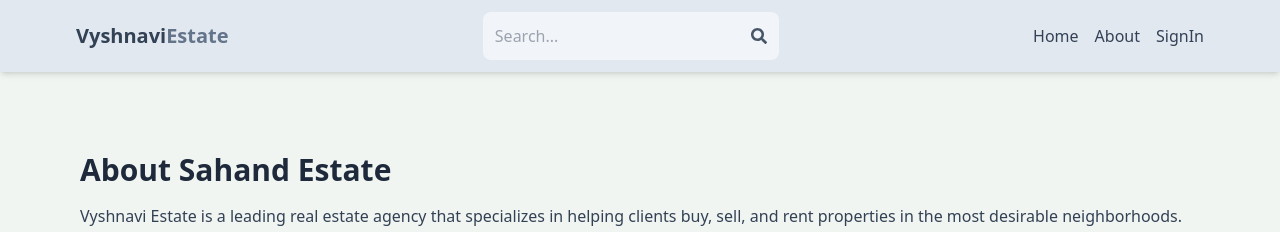
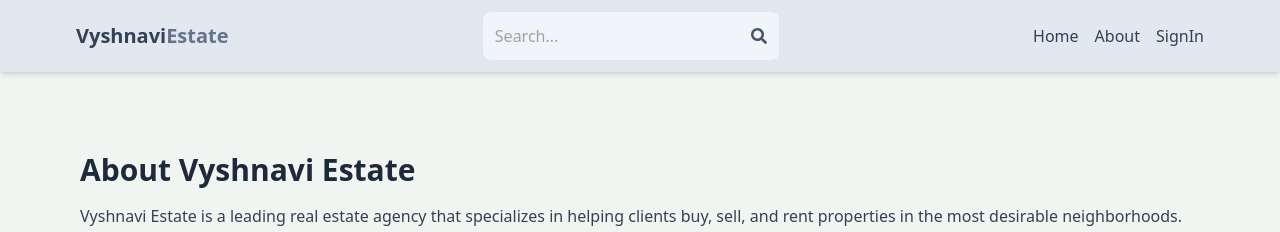
Before and after one commit to VyshnaviBasude/mern-estate-project, a React (Vite) app in the folder client/: page /about in a window 1280 px wide. Shown: the top 232 px of the page. Built offline with nearby package versions, Linux system fonts and the light colour scheme; no server answers.

Commit message:
Typo correction

```diff
--- a/client/src/pages/About.jsx
+++ b/client/src/pages/About.jsx
@@ -4,7 +4,7 @@
 export default function About() {
   return (
     <div className='py-20 px-4 max-w-6xl mx-auto'>
-      <h1 className='text-3xl font-bold mb-4 text-slate-800'>About Sahand Estate</h1>
+      <h1 className='text-3xl font-bold mb-4 text-slate-800'>About Vyshnavi Estate</h1>
       <p className='mb-4 text-slate-700'>Vyshnavi Estate is a leading real estate agency that specializes in helping clients buy, sell, and rent properties in the most desirable neighborhoods. Our team of experienced agents is dedicated to providing exceptional service and making the buying and selling process as smooth as possible.</p>
       <p className='mb-4 text-slate-700'>
       Our mission is to help our clients achieve their real estate goals by providing expert advice, personalized service, and a deep understanding of the local market. Whether you are looking to buy, sell, or rent a property, we are here to help you every step of the way.
```
